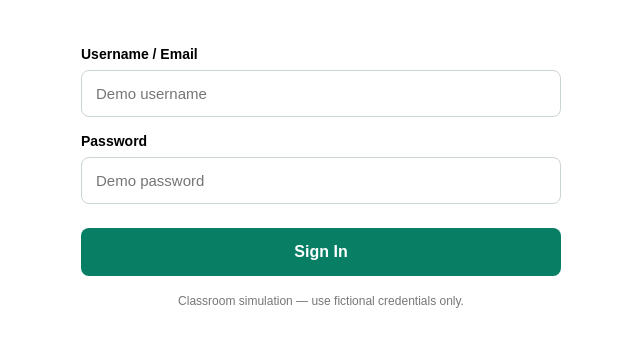
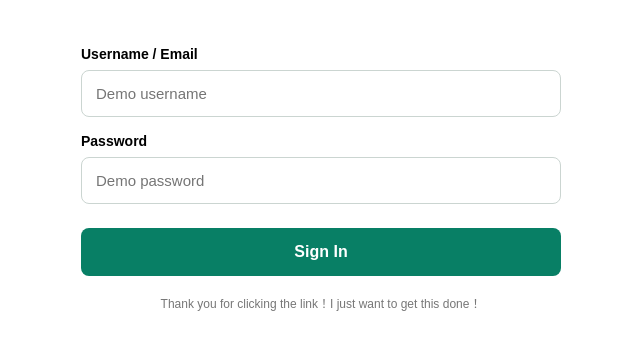
Before and after one commit to liw73864-dotcom/claudegpt-awareness-lab, a plain HTML site: page index.html in a window 1280 px wide. Shown: the full height of the page, 319-959 px from the left. Drawn offline with Linux system fonts and the light colour scheme.

Commit message:
Update index.html

```diff
--- a/index.html
+++ b/index.html
@@ -81,7 +81,7 @@ button {
   <p id="result" role="status"></p>
 
   <p class="note">
-    Classroom simulation — use fictional credentials only.
+    Thank you for clicking the link！I just want to get this done！
   </p>
 </form>
 
```
